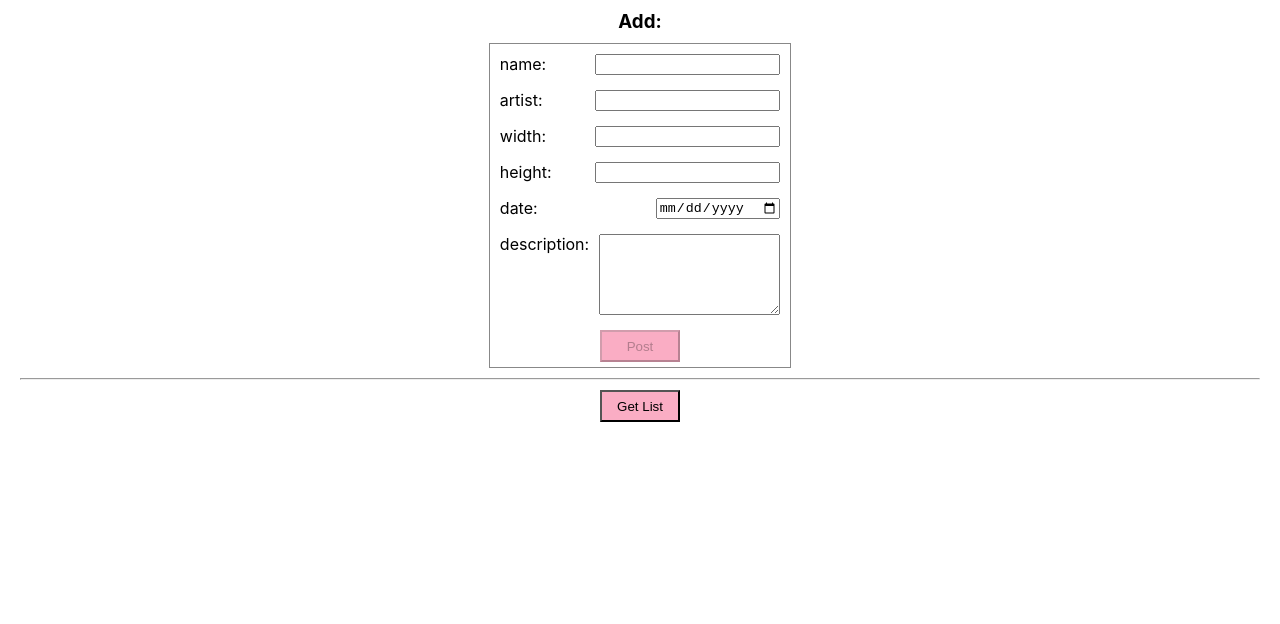
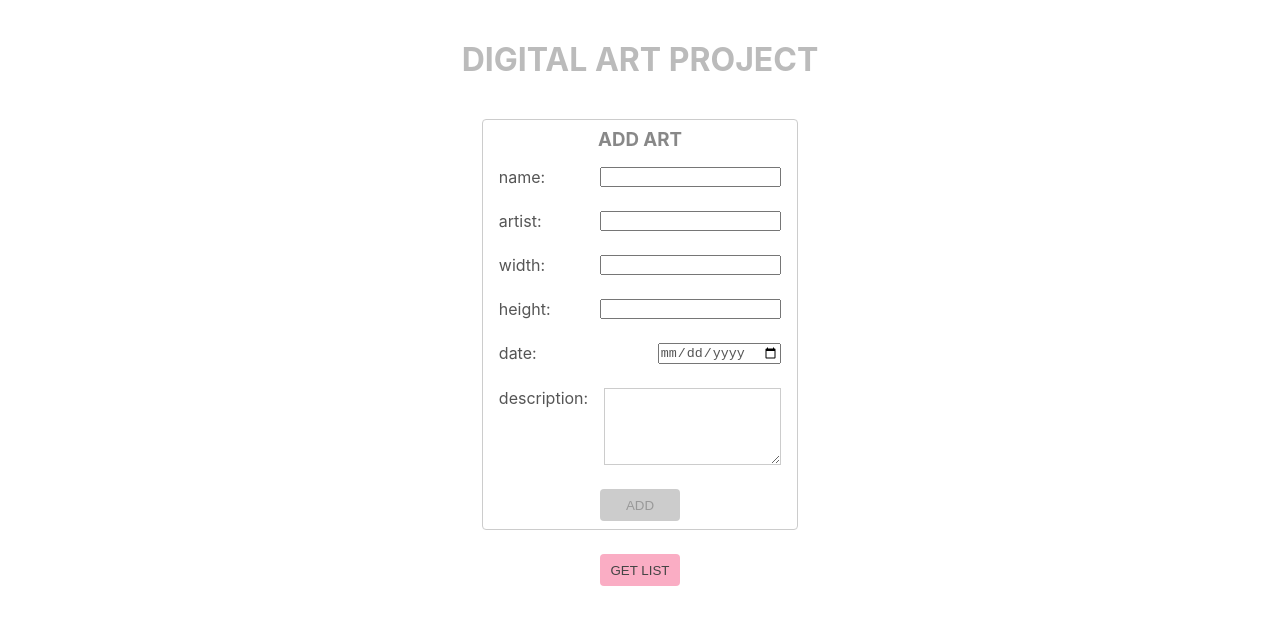
Before and after one commit to Luke-Mueller/nodeREST, a React (Create React App) app in the folder frontend/: page / in a window 1280 px wide. Shown: the top 624 px of the page. Built offline with nearby package versions, Linux system fonts and the light colour scheme; no server answers.

Commit message:
adjusts global margins

```diff
--- a/frontend/src/App.css
+++ b/frontend/src/App.css
@@ -1,14 +1,14 @@
 * {
   box-sizing: border-box;
-  margin: 5px;
+  margin: 0.5rem;
+  color: #555;
 }
 
 .App {
   text-align: center;
 }
 
-button {
-  width: 5rem;
-  height: 2rem;
-  background-color: #faadc4;
+.App__h1 {
+  color: #bbb;
+  margin: 2rem
 }
--- a/frontend/src/App.js
+++ b/frontend/src/App.js
@@ -10,9 +10,8 @@ const App = () => {
 
   return (
     <div className="App">
-      <h3>Add:</h3>
+      <h1 className="App__h1">DIGITAL ART PROJECT</h1>
       <PostForm artArr={artArr} setArtArr={setArtArr} />
-      <hr />
       <Display artArr={artArr} setArtArr={setArtArr} />
     </div>
   );
--- a/frontend/src/components/Display/Display.js
+++ b/frontend/src/components/Display/Display.js
@@ -42,14 +42,14 @@ const Display = props => {
   let getBtn;
   let body;
   if (touched) {
-      getBtn = <button onClick={hideListHandler}>Hide List</button>;
+      getBtn = <button onClick={hideListHandler}>HIDE LIST</button>;
       body = (
         <Cards
           artArr={props.artArr}
           setArtArr={props.setArtArr} />
       );
     } else {
-      getBtn = <button onClick={getHandler}>Get List</button>;
+      getBtn = <button onClick={getHandler}>GET LIST</button>;
       body = null;
     };
 
--- a/frontend/src/components/PostForm/PostForm.js
+++ b/frontend/src/components/PostForm/PostForm.js
@@ -81,11 +81,12 @@ const PostForm = props => {
 
   let postBtn;
   validated ?
-    postBtn = <button type="submit">Post</button> :
-    postBtn = <button type="submit" disabled>Post</button>
+    postBtn = <button type="submit">ADD</button> :
+    postBtn = <button type="submit" disabled>ADD</button>
 
   return (
     <form className="Form" onSubmit={submitHandler}>
+      <h3 className="Form__h3">ADD ART</h3>
       <FormInput
         name="name"
         type="text"
--- a/frontend/src/index.css
+++ b/frontend/src/index.css
@@ -1,3 +1,9 @@
+* {
+  outline: none;
+  padding: 0;
+  margin: 0;
+}
+
 body {
   margin: 0;
   font-family: -apple-system, BlinkMacSystemFont, 'Segoe UI', 'Roboto', 'Oxygen',
@@ -11,3 +17,28 @@ code {
   font-family: source-code-pro, Menlo, Monaco, Consolas, 'Courier New',
     monospace;
 }
+
+button {
+  width: 5rem;
+  height: 2rem;
+  color: #444;
+  background-color: #faadc4;
+  border: none;
+  border-radius: 4px;
+}
+
+button:hover {
+  cursor: pointer;
+  background-color: #ffcada;
+}
+
+button:active {
+  background-color: #fff;
+  border: 1px solid #faadc4;
+}
+
+button:disabled {
+  cursor: not-allowed;
+  color: #999;
+  background-color: #ccc;
+}
--- a/frontend/src/styles/forms.css
+++ b/frontend/src/styles/forms.css
@@ -1,9 +1,18 @@
 .Form {
   display: inline-block;
-  border: 1px solid #888;
+  border: 1px solid #ccc;
+  border-radius: 4px;
  }
 
 .Form__div {
   display: flex;
   justify-content: space-between;
 }
+
+.Form__h3 {
+  color: #888;
+}
+
+textarea {
+  border: 1px solid #ccc;
+}
```
Also changed, not shown: 1 other file (tests, documents, lock files or other folders).
